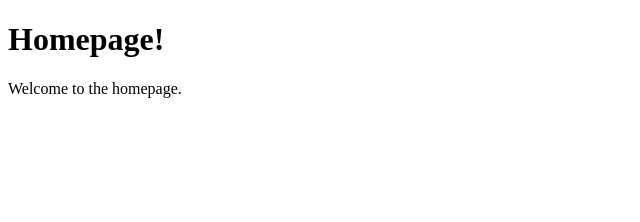
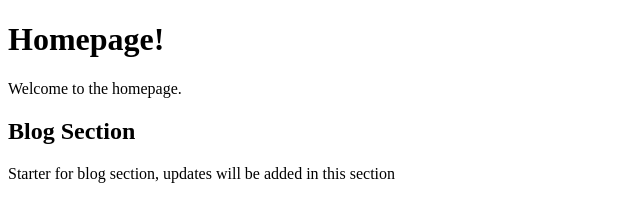
Before and after one commit to NTTFBS/WSOA3028A_2551187, a plain HTML site: page index.html in a window 1280 px wide. Shown: the whole page, without its empty margins (0-640 px from the left). Drawn offline with Linux system fonts and the light colour scheme.

Commit message:
Added Blog Section

```diff
--- a/index.html
+++ b/index.html
@@ -5,5 +5,7 @@
 <body>
     <h1> Homepage!</h1>
     <p> Welcome to the homepage.</p>
+    <h2> Blog Section</h2>
+    <p>Starter for blog section, updates will be added in this section</p>
 </body>
 </html>
```
